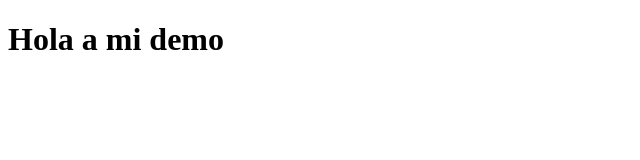
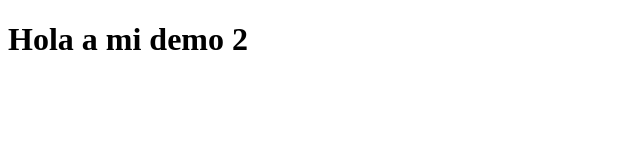
Before and after one commit to agonzalez32/AprendiendoUsarGit, a plain HTML site: page proyecto/demo.html in a window 1280 px wide. Shown: the full height of the page, 0-640 px from the left. Drawn offline with Linux system fonts and the light colour scheme.

```diff
--- a/proyecto/demo.html
+++ b/proyecto/demo.html
@@ -7,6 +7,6 @@
     <title>Document</title>
 </head>
 <body>
-    <h1>Hola a mi demo</h1>
+    <h1>Hola a mi demo 2</h1>
 </body>
 </html>
```
